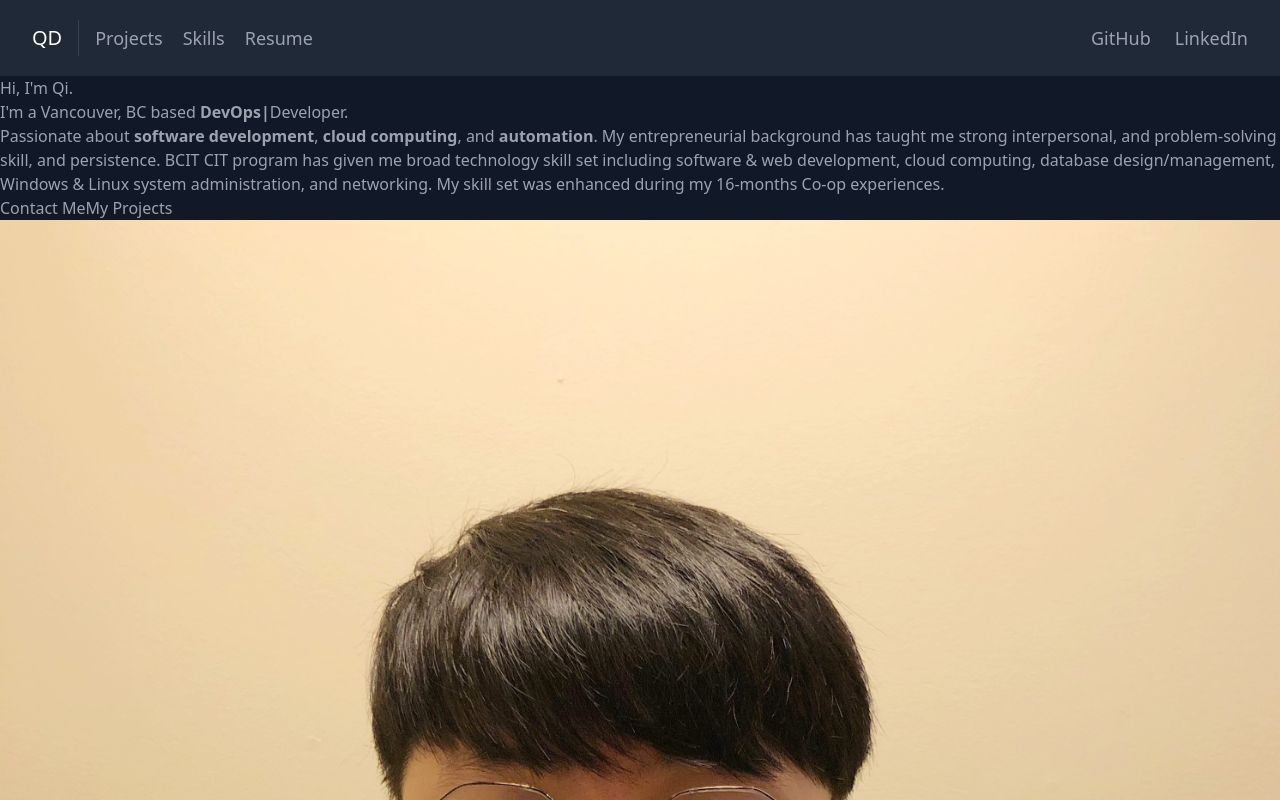
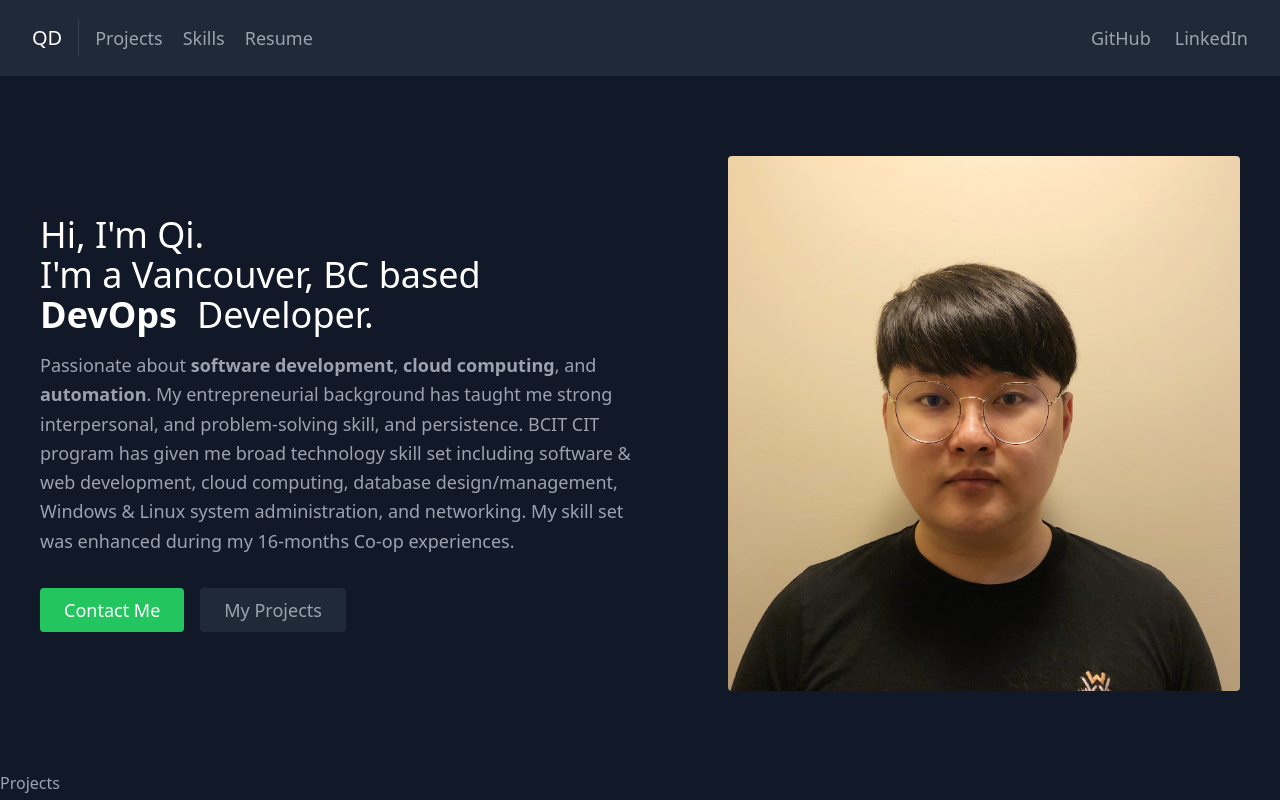
Before and after one commit to QI-D/portfolio-react, a React (Create React App) app: page / in a window 1280 px wide. Shown: the top 800 px of the page. Built offline with nearby package versions, Linux system fonts and the light colour scheme.

Commit message:
Add about css
Signed-off-by: QI-D <jonsondang@outlook.com>

```diff
--- a/src/components/About.js
+++ b/src/components/About.js
@@ -5,11 +5,11 @@
 export default function About() {
   return (
     <section id="about">
-      <div>
-        <div>
-          <h1>
+      <div className="container mx-auto flex px-10 py-20 md:flex-row flex-col items-center">
+        <div className="lg:flex-grow md:w-1/2 lg:pr-24 md:pr-16 flex flex-col md:items-start md:text-left mb-16 md:mb-0 items-center text-center">
+          <h1 className="title-font sm:text-4xl text-3xl mb-4 font-medium text-white">
             Hi, I'm Qi.
-            <br />
+            <br className="hidden lg:inline-block" />
             <p>I'm a Vancouver, BC based{' '}
             <Typical
               loop={Infinity}
@@ -25,20 +25,22 @@
             />
           Developer.</p>
           </h1>
-          <p>
+          <p className="mb-8 leading-relaxed text-lg">
             Passionate about <strong>software development</strong>, <strong>cloud computing</strong>, and <strong>automation</strong>. My entrepreneurial background has taught me strong interpersonal, and problem-solving skill, and persistence. BCIT CIT program has given me broad technology skill set including software & web development, cloud computing, database design/management, Windows & Linux system administration, and networking. My skill set was enhanced during my 16-months Co-op experiences.
           </p>
-          <div>
-            <a href="mailto:qid14@outlook.com" target="_blank" rel="noopener noreferrer">
+          <div className="flex justify-center">
+            <a href="mailto:qid14@outlook.com" target="_blank" rel="noopener noreferrer"
+              className="inline-flex text-white bg-green-500 border-0 py-2 px-6 focus:outline-none hover:bg-green-600 rounded text-lg">
               Contact Me
             </a>
-            <a href="#projects">
+            <a href="#projects"
+              className="ml-4 inline-flex text-gray-400 bg-gray-800 border-0 py-2 px-6 focus:outline-none hover:bg-gray-700 hover:text-white rounded text-lg">
               My Projects
             </a>
           </div>
         </div>
-        <div>
-        <img alt="QD" src={QD}/>
+        <div className="lg:max-w-lg lg:w-full md:w-1/2 w-5/6">
+        <img className="object-cover object-center rounded" alt="QD" src={QD}/>
         </div>
       </div>
     </section>
```
